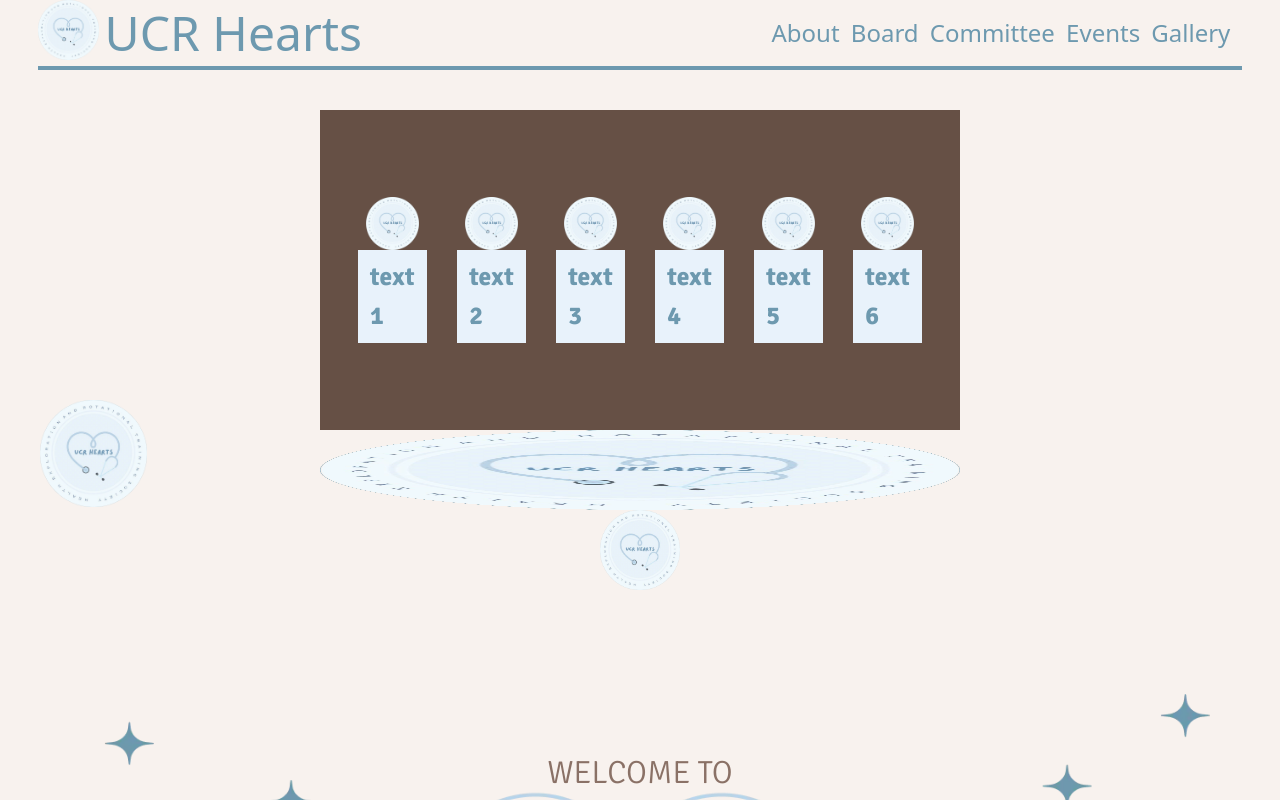
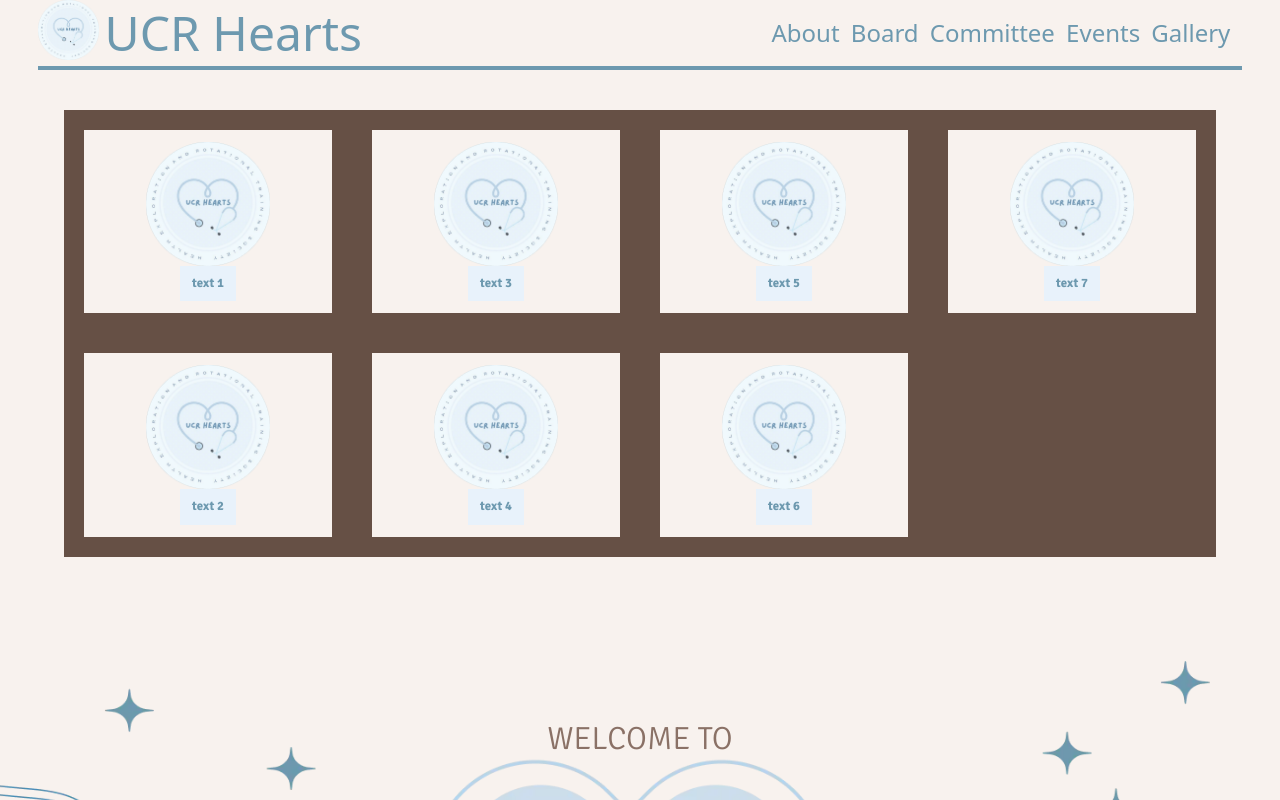
Before and after one commit to acm-ucr/ucr-hearts-website, a Next.js app: page / in a window 1280 px wide. Shown: the top 800 px of the page. Built offline with nearby package versions, Linux system fonts and the light colour scheme.

Commit message:
additional demo branch for comparison

```diff
--- a/src/components/Button.tsx
+++ b/src/components/Button.tsx
@@ -4,12 +4,16 @@ import logo from "@/public/logo.webp";
 
 const Button = ({ link, text }: { link: string; text: string }) => {
   return (
-    <div className="flex h-auto w-1/12 flex-col items-center py-3 duration-300 hover:cursor-pointer hover:opacity-50 active:opacity-30">
-      <Image src={logo} alt="logo" className="aspect-square object-contain" />
+    <div className="w-1/10 bg-hearts-beige flex h-auto flex-col items-center py-3 duration-300 hover:cursor-pointer hover:opacity-50 active:opacity-30">
+      <Image
+        src={logo}
+        alt="logo"
+        className="aspect-square w-1/2 object-contain"
+      />
       <Link
         href={link}
         target="_blank"
-        className="bg-hearts-light-blue px-3 py-2 font-hearts text-[2vw] font-bold text-hearts-blue"
+        className="bg-hearts-light-blue px-3 py-2 font-hearts text-[1vw] font-bold text-hearts-blue"
       >
         {text}
       </Link>
--- a/src/components/Demo.tsx
+++ b/src/components/Demo.tsx
@@ -1,25 +1,18 @@
 import Button from "@/components/Button";
 import Logo from "@/public/logo.webp";
 import Image from "next/image";
+import demoInfo from "@/data/demoinfo";
 
 const Demo = () => {
   return (
     <div className="w-page flex flex-col items-center py-10">
-      <div className="relative flex min-h-80 w-[50vw] items-center justify-evenly bg-hearts-brown">
-        <Button link="\" text="text 1" />
-        <Button link="\" text="text 2" />
-        <Button link="\" text="text 3" />
-        <Button link="\" text="text 4" />
-        <Button link="\" text="text 5" />
-        <Button link="\" text="text 6" />
+      <div className="relative grid min-h-80 w-[90vw] grid-flow-col grid-rows-2 gap-10 bg-hearts-brown p-5">
+        {demoInfo.map((info, index) => (
+          <div key={index} className="">
+            <Button link={info.link} text={info.text} />
+          </div>
+        ))}
       </div>
-      <Image
-        src={Logo}
-        alt="img"
-        className="absolute left-10 top-[50%] w-1/12"
-      />
-      <Image src={Logo} alt="img" className="h-20 w-full object-fill" />
-      <Image src={Logo} alt="img" className="h-20 w-full object-contain" />
     </div>
   );
 };
--- /dev/null
+++ b/src/data/demoinfo.js
@@ -0,0 +1,32 @@
+export const demoInfo = [
+  {
+    text: "text 1",
+    link: "/",
+  },
+  {
+    text: "text 2",
+    link: "/",
+  },
+  {
+    text: "text 3",
+    link: "/",
+  },
+  {
+    text: "text 4",
+    link: "/",
+  },
+  {
+    text: "text 5",
+    link: "/",
+  },
+  {
+    text: "text 6",
+    link: "/",
+  },
+  {
+    text: "text 7",
+    link: "/",
+  },
+];
+
+export default demoInfo;
```
